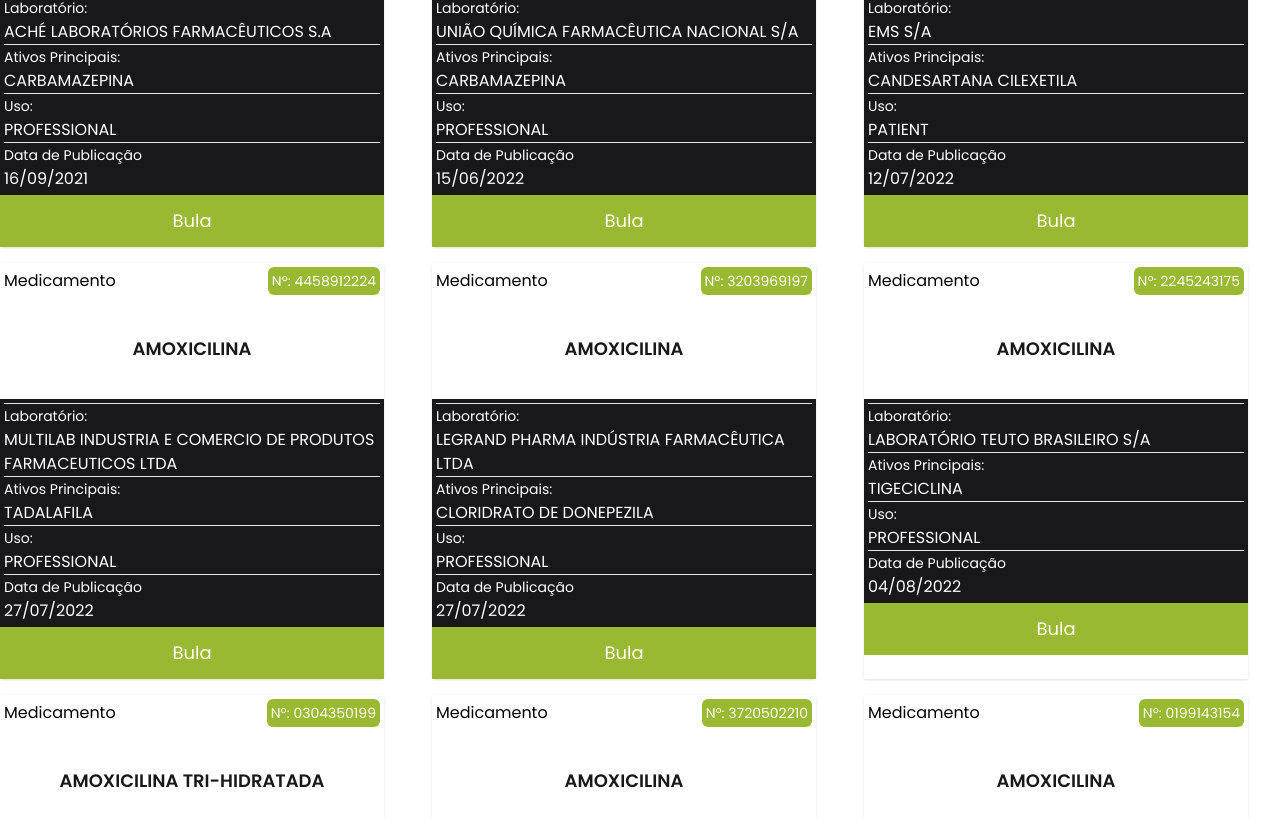
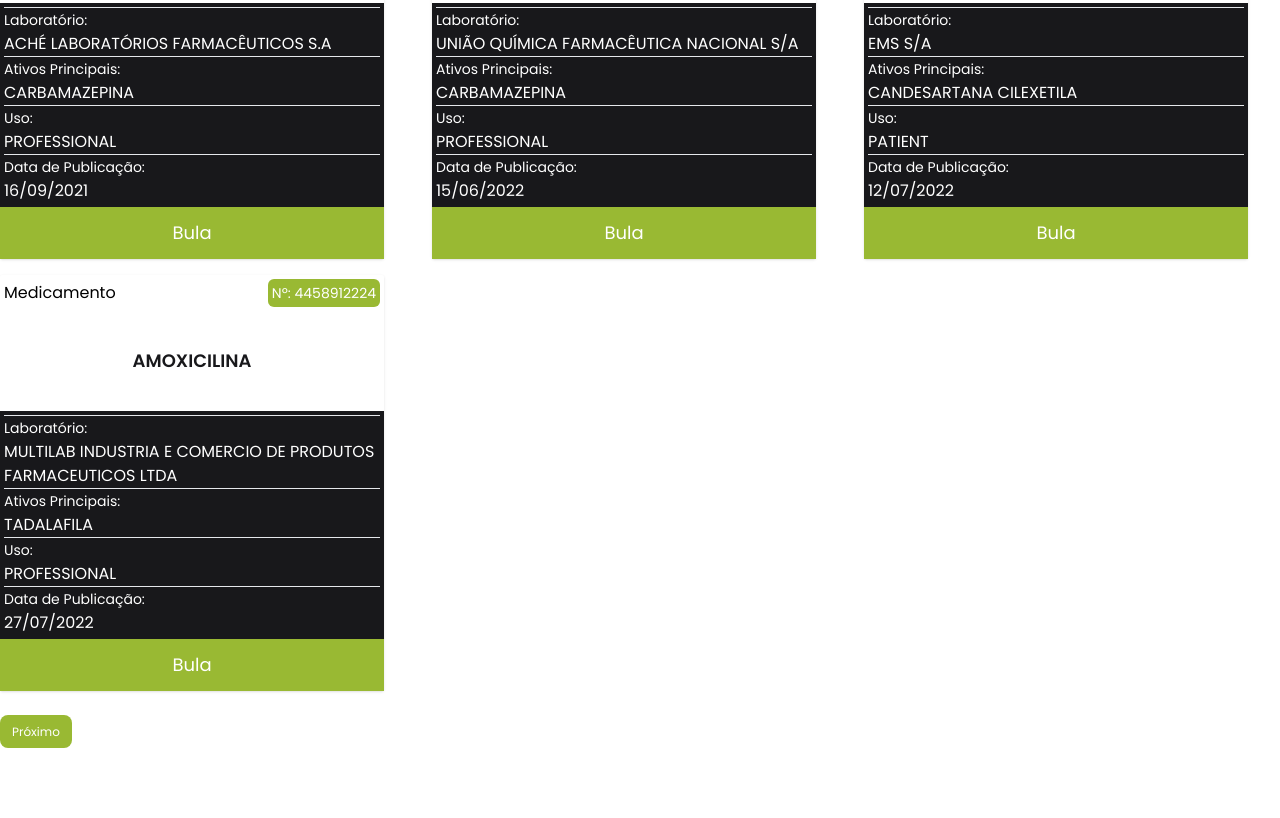
Before and after one commit to JoeSeraphy/dotlib-test-front, a React (Vite) app: page / in a window 1280 px wide. Shown: the part 1222-2040 px from the top of the page. After the commit the page ends 1981 px from the top, so only its background shows below. Built offline with nearby package versions, Linux system fonts and the light colour scheme; data requests are answered from the project's data file.

Commit message:
add paginação

```diff
--- a/src/components/ListaMedicamentos.jsx
+++ b/src/components/ListaMedicamentos.jsx
@@ -1,14 +1,34 @@
 import { format } from "date-fns";
 import { ptBR } from "date-fns/locale";
-import React from "react";
+import React, { useState } from "react";
 
 export default function ListaMedicamentos({ data, search }) {
+  const [currentPage, setCurrentPage] = useState(1);
+
+  const recordsPerPage = 10;
+  const lastPage = currentPage * recordsPerPage;
+  const firstPage = lastPage - recordsPerPage;
+  const records = data.slice(firstPage, lastPage);
+  const theLastPage = 3;
+  const theFisrtPage = 1;
+
+  function prePage() {
+    if (currentPage !== firstPage) {
+      setCurrentPage(currentPage - 1);
+    }
+  }
+  function nextPage() {
+    if (currentPage !== lastPage) {
+      setCurrentPage(currentPage + 1);
+    }
+  }
+
   data.sort((a, b) => a.published_at.localeCompare(b.published_at));
 
   return (
     <div>
-      <section className="grid grid-cols-3 gap-4  my-4">
-        {data
+      <section className="grid grid-cols-3 gap-4  my-7">
+        {records
           .filter(
             (medicamento) =>
               medicamento.name.toLowerCase().includes(search.toLowerCase()) ||
@@ -43,7 +63,7 @@
                   <p className="text-base">{medicamento.documents[0].type}</p>
                 </div>
                 <div className="border-t">
-                  <span className="text-sm">Data de Publicação</span>
+                  <span className="text-sm">Data de Publicação:</span>
                   <p className="text-base">
                     {format(medicamento.published_at, "P", { locale: ptBR })}
                   </p>
@@ -57,6 +77,28 @@
             </div>
           ))}
       </section>
+      <nav className="gris my-4">
+        <ul className="flex justify-between">
+          <li className={`${currentPage === theFisrtPage ? "hidden" : ""}`}>
+            <a
+              href="#"
+              className="bg-[#99B933] py-2 px-3 rounded-lg text-white text-xs"
+              onClick={prePage}
+            >
+              Anterior
+            </a>
+          </li>
+          <li className={`${currentPage === theLastPage ? "hidden" : ""}`}>
+            <a
+              href="#"
+              className="bg-[#99B933] py-2 px-3 rounded-lg text-white text-xs"
+              onClick={nextPage}
+            >
+              Próximo
+            </a>
+          </li>
+        </ul>
+      </nav>
     </div>
   );
 }
```
